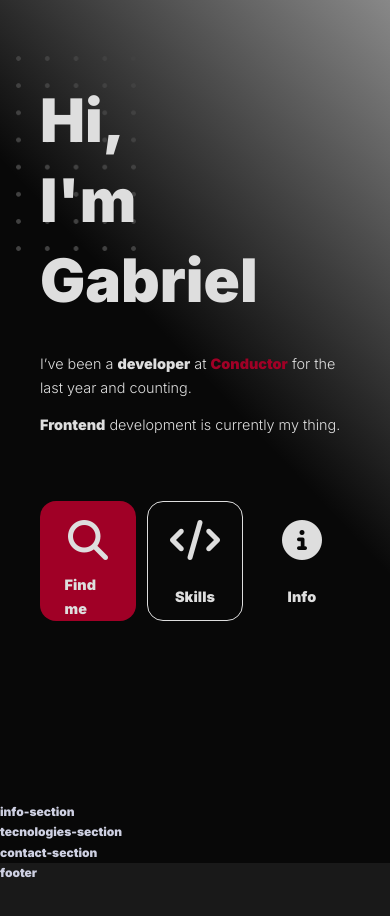
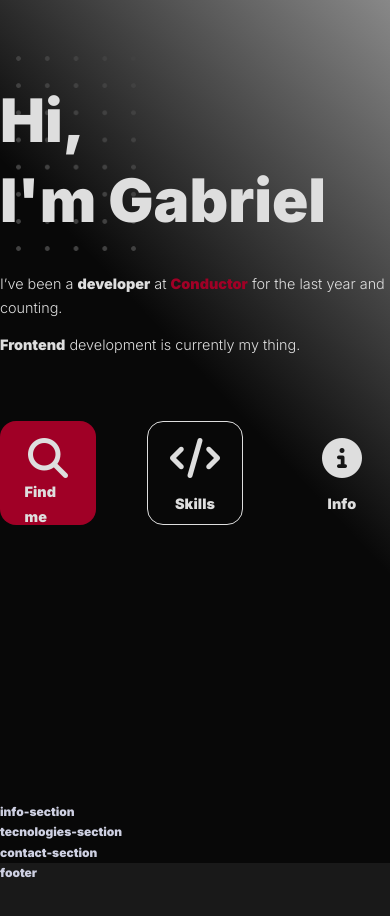
Before and after one commit to borserog/personal-page, a website: page index.html in a window 390 px wide. Drawn offline with Linux system fonts and the light colour scheme.

Commit message:
phone adjusts

```diff
--- a/sass/pages/_home.scss
+++ b/sass/pages/_home.scss
@@ -24,8 +24,9 @@ $border-width: 0px;
         padding: 0 5rem;
         transform: translateY(-50%);
 
-        @include respond(tab-land) {
+        @include respond(phone) {
             width: 100%;
+            padding: 0;
         }
 
         &__title {
```
Also changed, not shown: css/style.css.
